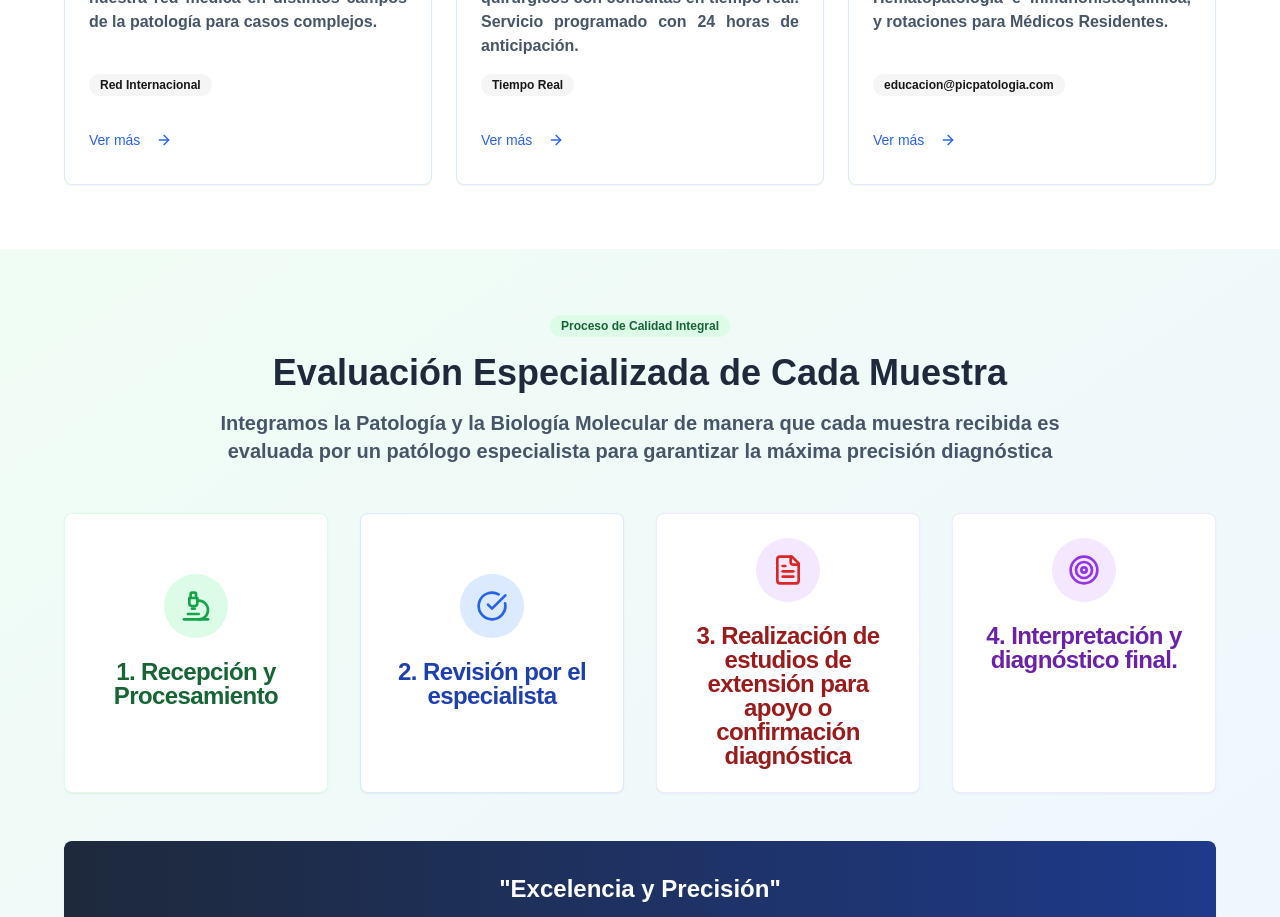
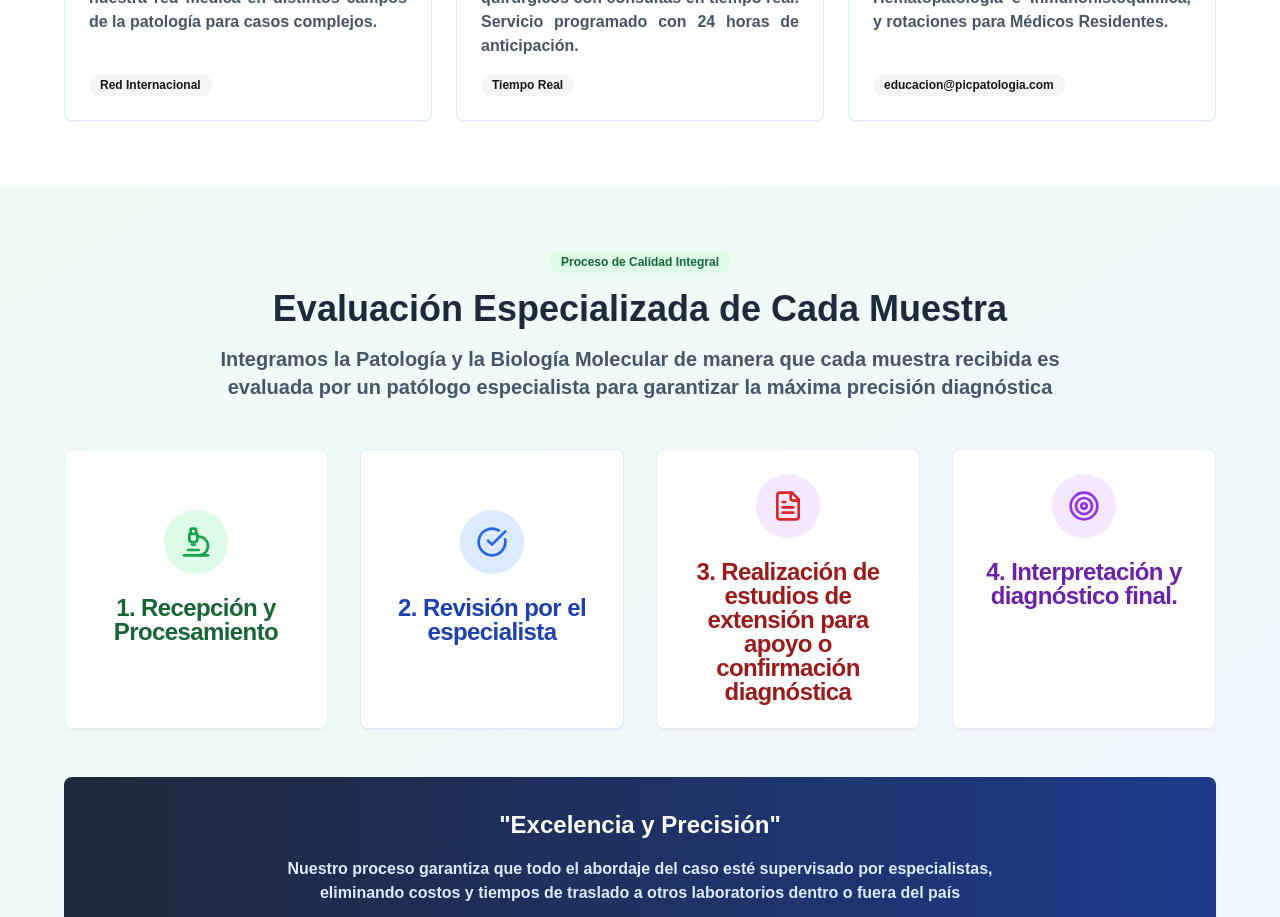
Before and after one commit to Irwingduran/ws-patologia, a Next.js app: page / in a window 1280 px wide. Shown: the part 3980-4897 px from the top of the page. Built offline with nearby package versions, Linux system fonts and the light colour scheme.

Commit message:
Remove 'Ver más' buttons from service cards

```diff
--- a/app/page.tsx
+++ b/app/page.tsx
@@ -182,11 +182,6 @@ export default function PathologyWebsite() {
           </p>
           <Badge variant="secondary" className="w-fit">Red Internacional</Badge>
         </CardContent>
-        <CardFooter className="mt-auto">
-          <Button variant="link" className="text-blue-600 p-0">
-            Ver más <ArrowRight className="ml-2 h-4 w-4" />
-          </Button>
-        </CardFooter>
       </Card>
 
       <Card className="hover:shadow-lg transition-shadow border-blue-100 h-full flex flex-col">
@@ -203,11 +198,6 @@ export default function PathologyWebsite() {
           </p>
           <Badge variant="secondary" className="w-fit">Tiempo Real</Badge>
         </CardContent>
-        <CardFooter className="mt-auto">
-          <Button variant="link" className="text-blue-600 p-0">
-            Ver más <ArrowRight className="ml-2 h-4 w-4" />
-          </Button>
-        </CardFooter>
       </Card>
 
       <Card className="hover:shadow-lg transition-shadow border-blue-100 h-full flex flex-col">
@@ -218,17 +208,12 @@ export default function PathologyWebsite() {
           <CardTitle className="text-blue-800 min-h-[3.5rem]">Educación</CardTitle>
         </CardHeader>
         <CardContent className="flex-grow flex flex-col">
-          <p className="text-slate-600 mb-4 flex-grow">
+          <p className="text-slate-600 mb-4 flex-grow text-justify">
             Programas de Alta Especialidad en Hematopatología e Inmunohistoquímica, y rotaciones para Médicos
             Residentes.
           </p>
           <Badge variant="secondary" className="w-fit">educacion@picpatologia.com</Badge>
         </CardContent>
-        <CardFooter className="mt-auto">
-          <Button variant="link" className="text-blue-600 p-0">
-            Ver más <ArrowRight className="ml-2 h-4 w-4" />
-          </Button>
-        </CardFooter>
       </Card>
     </div>
   </div>
```
